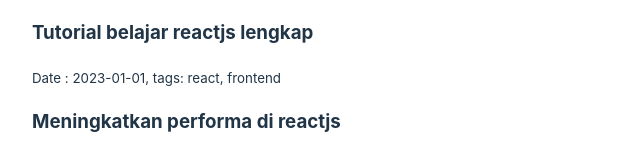
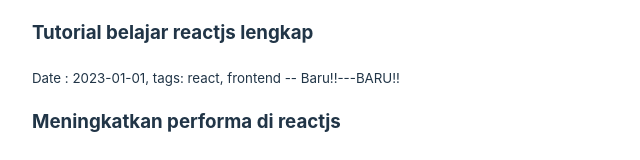
Before and after one commit to pepbritisnasetiawan/react-fundamental-CP, a React (Vite) app: page / in a window 1280 px wide. Shown: the part 205-365 px from the top of the page, without its empty margins (0-640 px from the left). Built offline with nearby package versions, Linux system fonts and the light colour scheme.

Commit message:
conditional rendering

```diff
--- a/src/components/Article.jsx
+++ b/src/components/Article.jsx
@@ -1,10 +1,20 @@
 /* eslint-disable react/prop-types */
+const ArticleStatus = ({ isNew }) => {
+  return isNew && <span>-- Baru!!</span>;
+};
+
+const NewArticle = () => {
+  return <span>---BARU!!</span>
+}
+
 export default function Article(props) {
   return (
     <>
       <h3>{props.title}</h3>
       <small>
-        Date : {props.date}, tags: {props.tags.join(', ')}
+        Date : {props.date}, tags: {props.tags.join(', ')}{' '}
+        <ArticleStatus isNew={props.isNew} />
+        {props.isNew && <NewArticle />}
       </small>
     </>
   );
--- a/src/components/Search.jsx
+++ b/src/components/Search.jsx
@@ -1,8 +1,8 @@
 import { useState } from 'react';
-import PropTypes from 'prop-types'
+import PropTypes from 'prop-types';
 
 function Search(props) {
-  const [search, setSearch] = useState("");
+  const [search, setSearch] = useState('');
 
   const onSearchChange = (event) => {
     setSearch(event.target.value);
@@ -14,13 +14,16 @@
       <div>
         Cari Article : <input onChange={onSearchChange}></input>
       </div>
-      <small>Ditemukan 0 data dengan pencarian kata {search}</small>
+      <small>
+        Ditemukan {props.totalPosts} data dengan pencarian kata {search}
+      </small>
     </>
   );
 }
 
 Search.propTypes = {
   onSearchChange: PropTypes.func.isRequired,
+  totalPosts: PropTypes.number.isRequired,
 };
 
 export default Search;
--- a/src/pages/index.jsx
+++ b/src/pages/index.jsx
@@ -5,17 +5,20 @@
 
 function Homepage() {
   const [posts, setPosts] = useState(postsData);
+  const [totalPosts, setTotalPosts] = useState(0);
 
   const onSearchChange = (value) => {
     const filteredPosts = postsData.filter((item) =>
       item.title.includes(value)
     );
     setPosts(filteredPosts);
+    setTotalPosts(filteredPosts.length);
   };
+
   return (
     <>
       <h1>Simple Blog</h1>
-      <Search onSearchChange={onSearchChange} />
+      <Search onSearchChange={onSearchChange} totalPosts={totalPosts} />
       {posts.map((props, index) => (
         <Article {...props} key={index} />
       ))}
--- a/src/posts.json
+++ b/src/posts.json
@@ -2,16 +2,19 @@
   {
     "title": "Tutorial belajar reactjs lengkap",
     "tags": ["react", "frontend"],
-    "date": "2023-01-01"
+    "date": "2023-01-01",
+    "isNew": true
   },
   {
     "title": "Meningkatkan performa di reactjs",
     "tags": ["react", "frontend"],
-    "date": "2023-01-02"
+    "date": "2023-01-02",
+    "isNew": false
   },
   {
     "title": "Cara menggunakan chakra-ui di reactjs",
     "tags": ["react", "css"],
-    "date": "2023-01-03"
+    "date": "2023-01-03",
+    "isNew": false
   }
 ]
```
